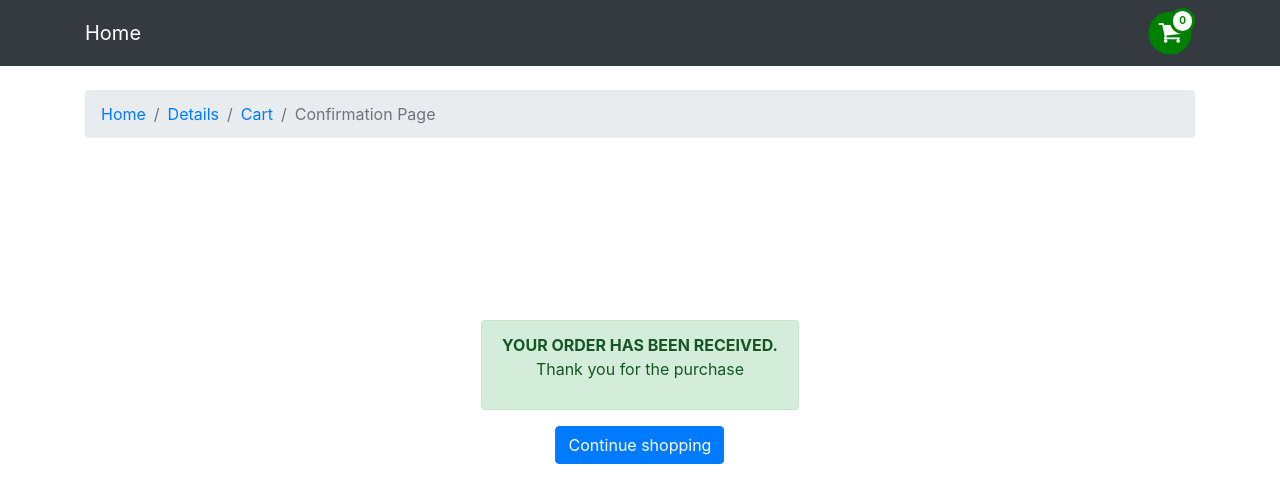
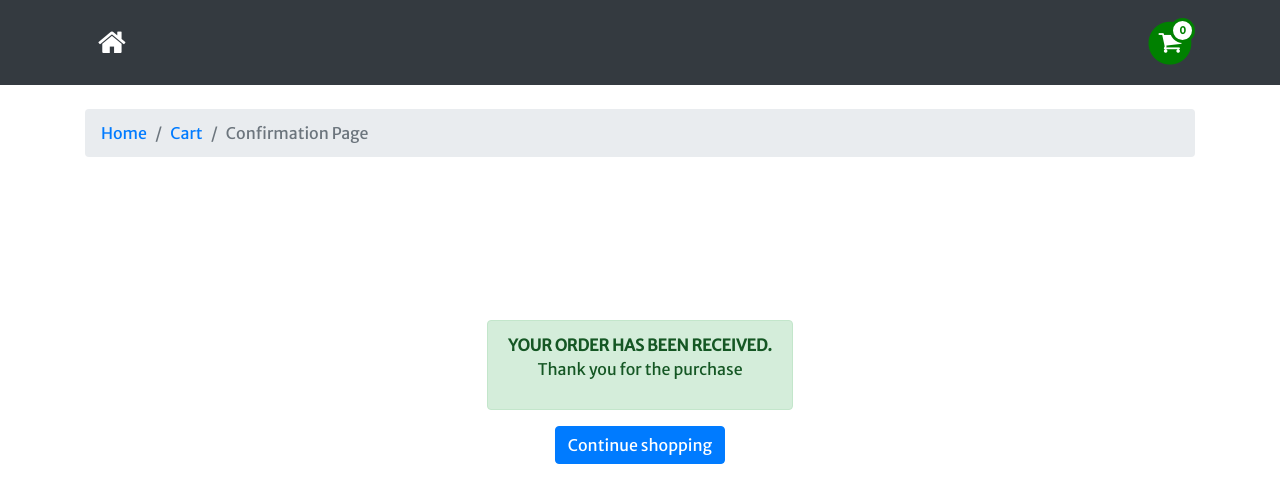
Before and after one commit to truptigaonkar/mandatory-cms2, a React (Create React App) app: page /confirm in a window 1280 px wide. Shown: the top 502 px of the page. Built offline with nearby package versions, Linux system fonts and the light colour scheme.

Commit message:
Final updates

```diff
--- a/public/index.html
+++ b/public/index.html
@@ -19,6 +19,8 @@
   <link rel="stylesheet" href="https://cdnjs.cloudflare.com/ajax/libs/font-awesome/4.7.0/css/font-awesome.min.css">
   <!-- Star rating id details.js -->
   <link rel="import" href="https://unpkg.com/star-rating-tag@0.2.1/star-rating.html">
+  <!-- Google fonts -->
+  <link href="https://fonts.googleapis.com/css?family=Merriweather+Sans&display=swap" rel="stylesheet">
 
     <title>React App</title>
   </head>
--- a/src/App.css
+++ b/src/App.css
@@ -1,6 +1,7 @@
 *{
   /* background: black;
   color:white */
+  font-family: 'Merriweather Sans', sans-serif;
 }
 
 .topHeader{
@@ -22,12 +23,14 @@
 }
 
 .child {
- background: lightgray;
+ /* background: lightgray; */
   border-radius: 3px;
   margin: 5px;
-  width: 360px;
+  width: 270px;
   height: 300px;
-
+  border: 1px solid;
+  padding: 17px;
+  box-shadow: 3px 3px 3px 3px #888888;
 }
 img:hover {
   transform: scale(1.1);
--- a/src/components/Checkout.js
+++ b/src/components/Checkout.js
@@ -66,7 +66,6 @@ const Checkout = (props) => {
             <div className="container"><br />
                 <Breadcrumb tag="nav" listTag="div">
                     <BreadcrumbItem tag="a"><Link to="/">Home</Link></BreadcrumbItem>
-                    <BreadcrumbItem tag="a"><Link to="">Details</Link></BreadcrumbItem>
                     <BreadcrumbItem tag="a"><Link to="/cart">Cart</Link></BreadcrumbItem>
                     <BreadcrumbItem active tag="span">Checkout</BreadcrumbItem>
                 </Breadcrumb>
--- a/src/components/Confirm.js
+++ b/src/components/Confirm.js
@@ -10,7 +10,6 @@ const Confirm = (props) => {
             <div className="container">
                 <Breadcrumb tag="nav" listTag="div">
                     <BreadcrumbItem tag="a"><Link to="/">Home</Link></BreadcrumbItem>
-                    <BreadcrumbItem tag="a"><Link to="">Details</Link></BreadcrumbItem>
                     <BreadcrumbItem tag="a"><Link to="/cart">Cart</Link></BreadcrumbItem>
                     <BreadcrumbItem active tag="span">Confirmation Page</BreadcrumbItem>
                 </Breadcrumb>
--- a/src/components/Home.js
+++ b/src/components/Home.js
@@ -11,7 +11,7 @@ const Home = (props) => {
     const [products, setProducts] = useState([]);
     //Pagination (Reference: https://www.youtube.com/watch?v=IYCa1F-OWmk)
     const [currentPage, setCurrentPage] = useState(1);
-    const [postsPerPage] = useState(3);
+    const [postsPerPage] = useState(4);
     //Search (Reference: https://discourse.getcockpit.com/t/search-itens-by-term/70/3)
     const [search, setSearch] = useState("");
     //Checkbox
@@ -46,7 +46,6 @@ const Home = (props) => {
             </Helmet>
             <div class="topHeader">
                     <div class="shipping-text" style={{float:"center"}} >(+91) 000-1233 <span class="shipping-detail">24/7 Online Support</span></div>
-
             </div>
             <div class="container">
                 <div className="middleHeader">
@@ -70,7 +69,7 @@ const Home = (props) => {
 
                             <Col>
                                 <div className="child">
-                                    <p><Link to={`/details/${product._id}`}>{<img src={"http://192.168.99.102:8085/" + product.images[0].path} alt="image" width="320px" height="250px" />}</Link></p>
+                                    <p><Link to={`/details/${product._id}`}>{<img src={"http://192.168.99.102:8085/" + product.images[0].path} alt="image" width="240px" height="250px" />}</Link></p>
                                 </div>
                                 <h6><Link to={`/details/${product._id}`}>{product.name}</Link></h6>
                                 <b>{product.price} SEK</b>
--- a/src/components/NavbarComp.js
+++ b/src/components/NavbarComp.js
@@ -10,7 +10,7 @@ const NavbarComp = () => {
         <>
             <Navbar color="dark" light expand="md">
                 <div className="container">
-                    <Link to="/"><NavbarBrand style={{ color: 'white' }}>Home</NavbarBrand></Link>
+                    <Link to="/"><NavbarBrand style={{ color: 'white' }}><button class="btn" style={{ color: 'white', fontSize:'30px' }}><i class="fa fa-home"></i></button></NavbarBrand></Link>
                     {/* Shopping cart, reference: https://codepen.io/chcculle/pen/qPrWBK */}
                     <Link to="/cart">
                         <span class="fa-stack fa-2x has-badge" data-count={cart.length} style={{float:"right", fontSize:'25px'}}>
--- a/src/components/Reviews.js
+++ b/src/components/Reviews.js
@@ -74,7 +74,7 @@ const Reviews = (props) => {
                             <Input type="text" placeholder="Body...." onChange={e => setNewReviewsBody(e.target.value)} value={newReviewsbody} />
                             {/* <Input type="range" step="1" min="0" max="5" onChange={e => setNewReviewsRating(e.target.value)} value={newReviewsRating} /> */}
 
-                            <Input style={{ width: "100%" }} type="range" name="rating" id="rating" placeholder="Rating" min="0.0" max="5.0" step="1" value={newReviewsRating} onChange={e => setNewReviewsRating(e.target.value)} />
+                            <Input style={{ width: "100%" }} type="range" name="rating" id="rating" placeholder="Rating" min="1" max="5" step="1" value={newReviewsRating} onChange={e => setNewReviewsRating(e.target.value)} />
                             <Badge sm={1} color="success">{newReviewsRating}</Badge>  {/* Showing movie rating */}
 
                             <Button color="info" onClick={handleCreateReview}>SEND</Button>
```
